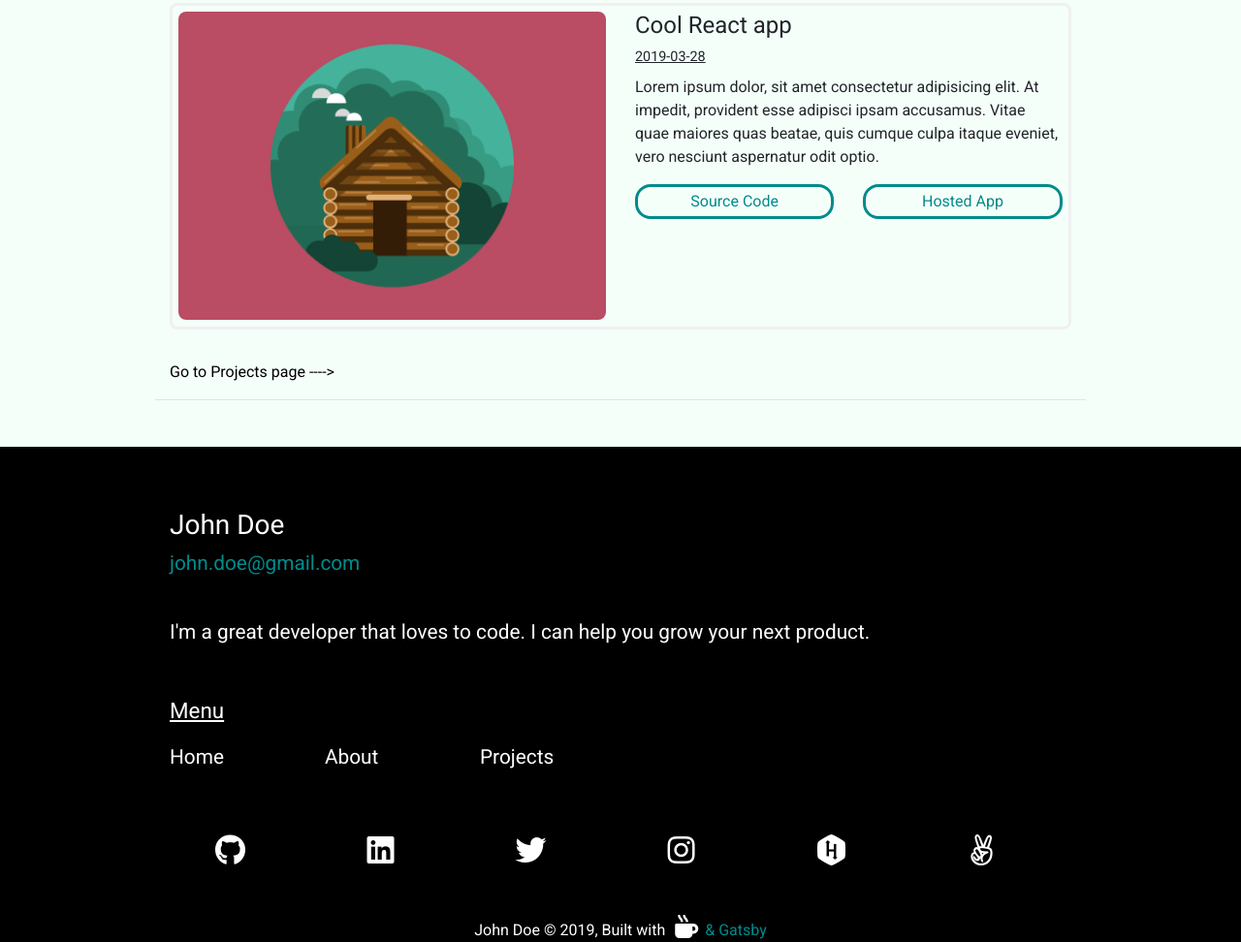
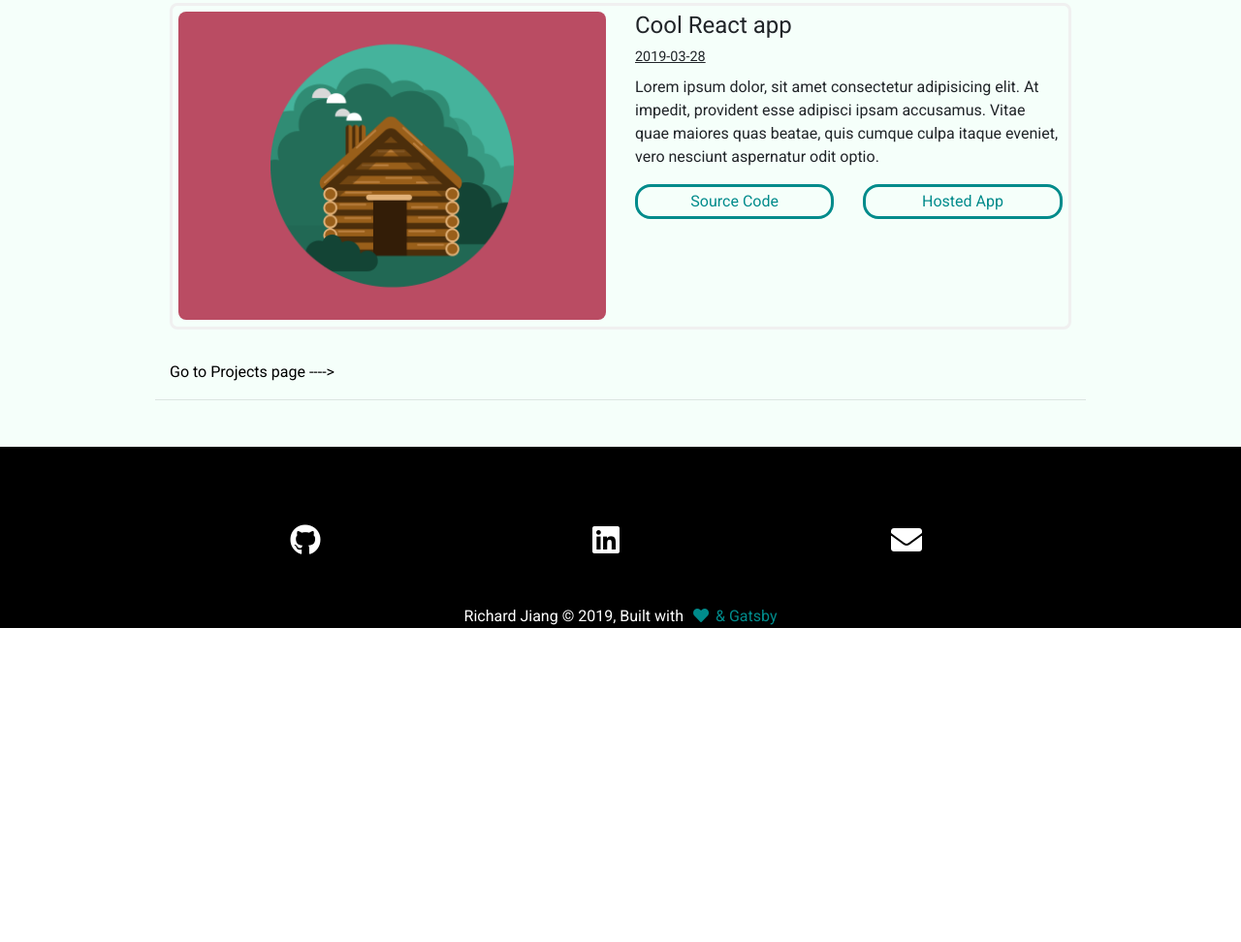
Before and after one commit to rjiang98/v2, a Gatsby site: page / in a window 1280 px wide. Shown: the part 1519-2491 px from the top of the page at 97% size. After the commit the page ends 2167 px from the top, so only its background shows below. Built offline with nearby package versions, Linux system fonts and the light colour scheme; Gatsby itself is replaced by a stand-in of ours.

Commit message:
Modify Footer and SocialRow

```diff
--- a/src/components/SocialRow/SocialRow.js
+++ b/src/components/SocialRow/SocialRow.js
@@ -3,69 +3,38 @@ import { Row, Col } from "react-bootstrap"
 
 import "./socialRow.css"
 
-export default () => (
+export default props => (
   <Row className="jumbo_social text-center">
     <Col>
       <a
-        style={{ color: "#000" }}
-        href="https://www.github.com/"
+        style={{ color: props.color }}
+        href="https://www.github.com/rjiang98/"
         target="_blank"
         rel="noopener noreferrer"
       >
         <i className="fab fa-github hover_effect" />
       </a>
     </Col>
+
     <Col>
       <a
-        style={{ color: "#000" }}
-        href="https://www.linkedin.com/"
+        style={{ color: props.color }}
+        href="https://www.linkedin.com/in/richard-jiang98/"
         target="_blank"
         rel="noopener noreferrer"
       >
         <i className="fab fa-linkedin hover_effect" />
       </a>
     </Col>
+
     <Col>
       <a
-        style={{ color: "#000" }}
-        href="https://twitter.com/"
+        style={{ color: props.color }}
+        href="mailto:rjiang98@cs.washington.edu"
         target="_blank"
         rel="noopener noreferrer"
       >
-        <i className="fab fa-twitter hover_effect" />
-      </a>
-    </Col>
-
-    <Col>
-      <a
-        style={{ color: "#000" }}
-        href="https://www.instagram.com/"
-        target="_blank"
-        rel="noopener noreferrer"
-      >
-        <i className="fab fa-instagram hover_effect" />
-      </a>
-    </Col>
-
-    <Col>
-      <a
-        style={{ color: "#000" }}
-        className="hover_effect"
-        href="https://www.hackerrank.com/"
-        target="_blank"
-        rel="noopener noreferrer"
-      >
-        <i className="fab fa-hackerrank hover_effect" />
-      </a>
-    </Col>
-    <Col>
-      <a
-        style={{ color: "#000" }}
-        href="https://angel.co/"
-        target="_blank"
-        rel="noopener noreferrer"
-      >
-        <i className="fab fa-angellist hover_effect" />
+        <i className="fas fa-envelope hover_effect" />
       </a>
     </Col>
   </Row>
--- a/src/components/SocialRow/socialRow.css
+++ b/src/components/SocialRow/socialRow.css
@@ -1,6 +1,6 @@
 .jumbo_social {
   max-width: 100%;
-  margin-top: 4rem;
+  margin-top: 1rem;
 }
 
 .jumbo_social i {
--- a/src/components/hero/Hero.js
+++ b/src/components/hero/Hero.js
@@ -14,23 +14,19 @@ const Hero = () => (
         Right now I'm using Javascript, Node.js, React.js and Gatsby.js to
         design and hack noice websites together on the internet.
       </h3>
-      <p>Have a project you'd like to discuss?</p>
+      <p>Have anything you'd like to discuss?</p>
       <p>
-        Let's chat{" "}
-        <a href="mailto:john.doe@gmail.com">
-          <span style={{ color: "darkcyan" }}>john.doe@gmail.com</span>
-        </a>
+        Let's chat! You can find me by clicking anywhere below.{" "}
       </p>
     </div>
-    <div>
-      <SocialRow />
-    </div>
+    <SocialRow color="#000"/>
   </Jumbotron>
 )
 
 const jumbo_styles = {
   backgroundColor: "MintCream",
   paddingLeft: "1rem",
+  paddingBottom: "1rem",
 }
 
 export default Hero
--- a/src/components/layout/Footer.js
+++ b/src/components/layout/Footer.js
@@ -1,7 +1,7 @@
 import React from "react"
 
 import { Container, Jumbotron, Row, Col } from "react-bootstrap"
-import { Link } from "gatsby"
+import SocialRow from "../SocialRow/SocialRow"
 
 import "./footer.css"
 import "../../fontawesome/css/all.min.css"
@@ -9,121 +9,23 @@ import "../../fontawesome/css/all.min.css"
 const Footer = () => (
   <Jumbotron fluid style={footer_styles}>
     <Container style={{ maxWidth: "960px" }}>
-      <Row>
-        <Col>
-          <h3>John Doe</h3>
-          <p style={{ color: "darkcyan", fontSize: "1.3rem" }}>
-            {/*TODO: ADD A MAILTO-LINK */}
-            john.doe@gmail.com
-          </p>
-          <br />
-          <p style={{ fontSize: "1.3rem" }}>
-            I'm a great developer that loves to code. I can help you grow your
-            next product.
-          </p>
-        </Col>
-      </Row>
-      <Row>
-        <Col
-          style={{
-            textDecoration: "underline",
-            fontSize: "1.4rem",
-            marginBottom: "1rem",
-            marginTop: "2rem",
-          }}
-        >
-          Menu
-        </Col>
-      </Row>
-      <Row>
-        <Col xs={2} style={{ fontSize: "1.3rem" }}>
-          <Link to="/">
-            <span className="link_styles">Home</span>
-          </Link>
-        </Col>
-        <Col xs={2} style={{ fontSize: "1.3rem" }}>
-          <Link to="/about">
-            <span className="link_styles">About</span>
-          </Link>
-        </Col>
-        <Col xs={2} style={{ fontSize: "1.3rem" }}>
-          <Link to="/projects">
-            <span className="link_styles">Projects</span>
-          </Link>
-        </Col>
-      </Row>
+      <SocialRow color={footer_styles.color} />
 
-      {/* TODO: Make use of the SocialRow component to make the below icons obsolete */}
-
-      <Row className="footer_social text-center">
-        <Col>
-          <a
-            href="https://www.github.com/"
-            target="_blank"
-            rel="noopener noreferrer"
-          >
-            <i className="fab fa-github hover_effect" />
-          </a>
-        </Col>
-        <Col>
-          <a
-            href="https://www.linkedin.com/"
-            target="_blank"
-            rel="noopener noreferrer"
-          >
-            <i className="fab fa-linkedin hover_effect" />
-          </a>
-        </Col>
-        <Col>
-          <a
-            href="https://twitter.com/"
-            target="_blank"
-            rel="noopener noreferrer"
-          >
-            <i className="fab fa-twitter hover_effect" />
-          </a>
-        </Col>
-
-        <Col>
-          <a
-            href="https://www.instagram.com/"
-            target="_blank"
-            rel="noopener noreferrer"
-          >
-            <i className="fab fa-instagram hover_effect" />
-          </a>
-        </Col>
-
-        <Col>
-          <a
-            className="hover_effect"
-            href="https://www.hackerrank.com/"
-            target="_blank"
-            rel="noopener noreferrer"
-          >
-            <i className="fab fa-hackerrank hover_effect" />
-          </a>
-        </Col>
-        <Col>
-          <a href="https://angel.co/" target="_blank" rel="noopener noreferrer">
-            <i className="fab fa-angellist hover_effect" />
-          </a>
-        </Col>
-      </Row>
       <Row className="text-center" style={{ marginTop: "3rem" }}>
         <Col>
-          John Doe © {new Date().getFullYear()}, Built with
-          <i
-            className="fas fa-mug-hot"
-            style={{
-              marginLeft: "10px",
-              marginRight: "3px",
-              fontSize: "1.5rem",
-            }}
-          />
+          Richard Jiang © {new Date().getFullYear()}, Built with
           <a href="https://www.gatsbyjs.org">
+            <i
+              className="fas fa-heart"
+              style={{
+                marginLeft: "10px",
+                marginRight: "3px",
+                fontSize: "1rem",
+                color: "darkcyan",
+              }}
+            />
             {" "}
-            <span className="darkcyan">& Gatsby</span>
+            <span>& Gatsby</span>
           </a>
         </Col>
       </Row>
--- a/src/components/layout/footer.css
+++ b/src/components/layout/footer.css
@@ -3,25 +3,7 @@ a {
   color: "#fff";
 }
 
-.footer_social {
-  color: #fff;
-}
-
-.footer_social {
-  margin-top: 4rem;
-  max-width: 100%;
-}
-
-.footer_social i {
-  font-size: 2rem;
-  color: #fff;
-}
-
-a:link {
-  color: white;
-}
-
-.hover_effect:hover {
+span {
   color: darkcyan;
 }
 
--- a/src/components/myJumbo/MyJumbo.js
+++ b/src/components/myJumbo/MyJumbo.js
@@ -21,7 +21,6 @@ const MyJumbo = props => (
       <span>
         <p>{props.body2}</p>
       </span>
-      <SocialRow />
     </div>
   </Jumbotron>
 )
```
